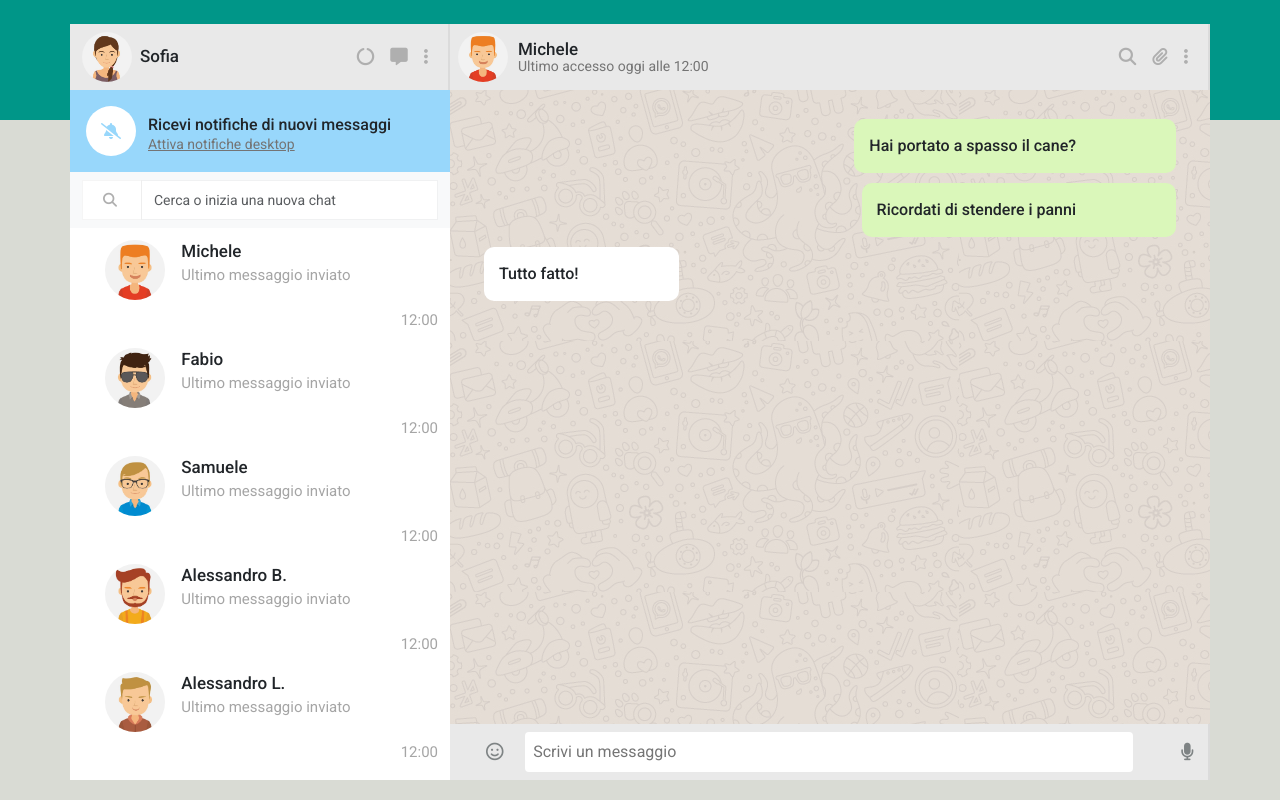
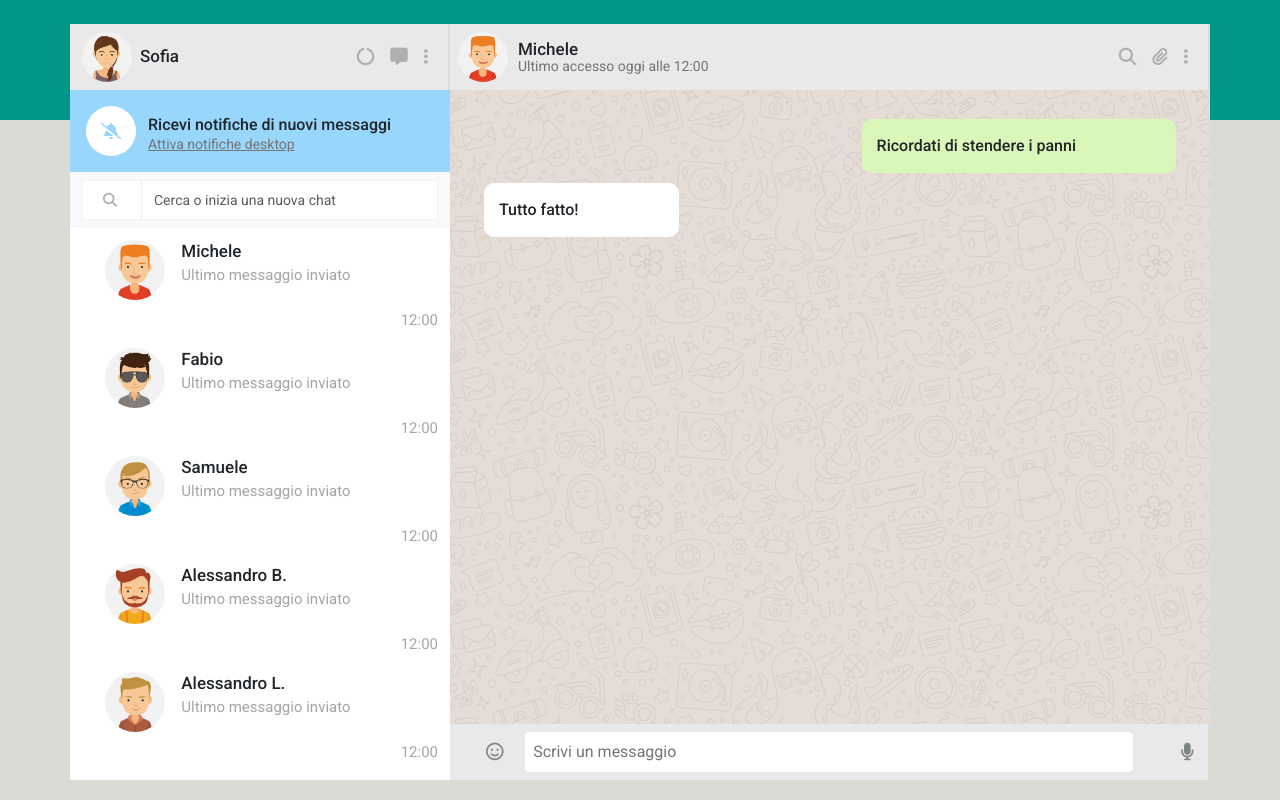
Before and after one commit to andreacassini/vue-boolzapp, a plain HTML site: page index.html in a window 1280 px wide. Drawn offline with nearby package versions, Linux system fonts and the light colour scheme.

Commit message:
MILESTONE 1 COMPLETA

```diff
--- a/index.html
+++ b/index.html
@@ -102,8 +102,8 @@
                             <div class="max-width">
                                 <div class="container-fluid">
                                     <div class="row">
-                                        <div class="col-12">
-                                            <div class="sent">Hai portato a spasso il cane?</div>
+                                        <div class="col-12" v-for="(user, index) in contacts">
+                                            <div class="sent" v-for="message in contacts.messagges"></div>
                                         </div>
                                     </div>
                                     <div class="row">
```
